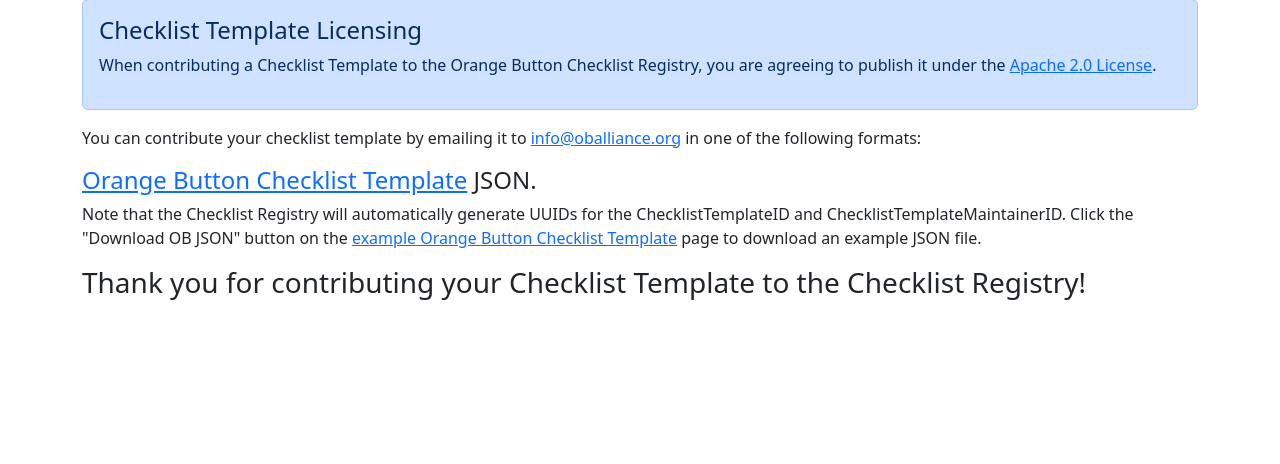
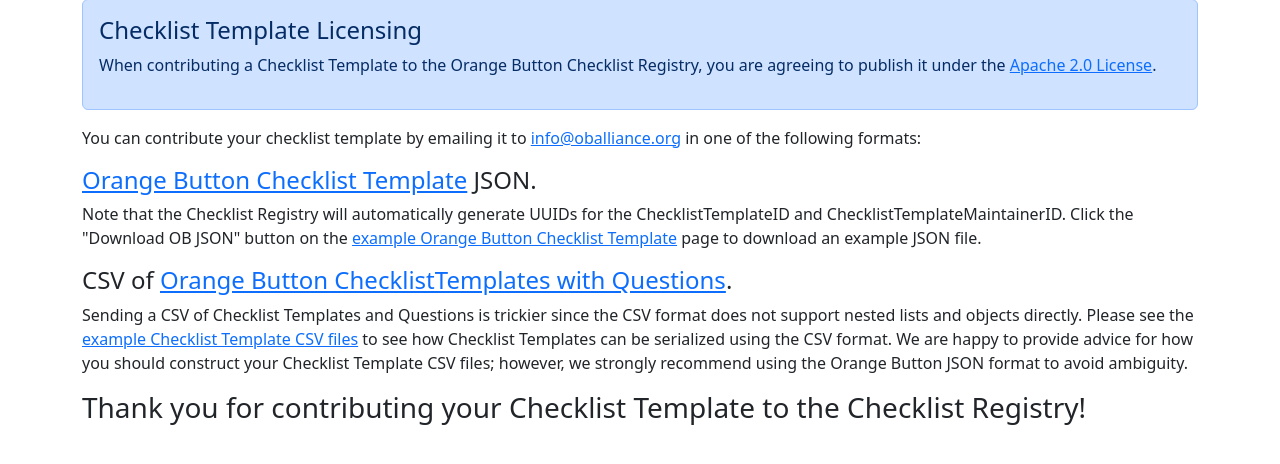
Before and after one commit to Open-Orange-Button/Orange-Button-ChecklistRegistry, a Django app: page /checklisttemplate/how-to-contribute in a window 1280 px wide. Shown: the part 156-620 px from the top of the page. Run offline with Django 5.2, Linux system fonts and the light colour scheme; some libraries are stand-ins or nearby versions.

Commit message:
add comments about contributing CSV files

```diff
--- a/server/templates/server/how_to_contribute.html
+++ b/server/templates/server/how_to_contribute.html
@@ -19,6 +19,14 @@
                 Note that the Checklist Registry will automatically generate UUIDs for the ChecklistTemplateID and ChecklistTemplateMaintainerID.
                 Click the "Download OB JSON" button on the <a href='{% url 'checklisttemplate:index' %}' class='link-opacity-100'>example Orange Button Checklist Template</a> page to download an example JSON file.
     </p>
+    <h2 class='h4'>
+        CSV of <a href='https://obeditor.oballiance.org/#/?view=ChecklistTemplate' target='_blank' class='link-opacity-100'>Orange Button ChecklistTemplates with Questions</a>.
+    </h2>
+    <p>
+        Sending a CSV of Checklist Templates and Questions is trickier since the CSV format does not support nested lists and objects directly.
+        Please see the <a class='link-opacity-100' href='https://github.com/Open-Orange-Button/Orange-Button-ChecklistRegistry/blob/main/server/checklist_upserts/BluBanyan'>example Checklist Template CSV files</a> to see how Checklist Templates can be serialized using the CSV format.
+        We are happy to provide advice for how you should construct your Checklist Template CSV files; however, we strongly recommend using the Orange Button JSON format to avoid ambiguity.
+    </p>
     <!-- <h2 class='h4'> -->
     <!---->
     <!--             CSV of <a href='https://obeditor.oballiance.org/#/?view=Question' target='_blank' class='link-opacity-100'>Orange Button Questions</a>. -->
@@ -32,7 +40,7 @@
     <!--             Next, create a second CSV file (the AnswerOptions CSV), add a column whose header is the set's temporary name and values are the AnswerOption values of the Question. -->
     <!--             Please see the <a class='link-opacity-100' href='https://github.com/Open-Orange-Button/Orange-Button-ChecklistRegistry/blob/main/server/checklist_upserts/BluBanyan'>example Question CSV files</a>. -->
     <!-- </p> -->
-    <h2 class='h3'>
+<h2 class='h3'>
         Thank you for contributing your Checklist Template to the Checklist Registry!
     </h2>
 </div>
```
